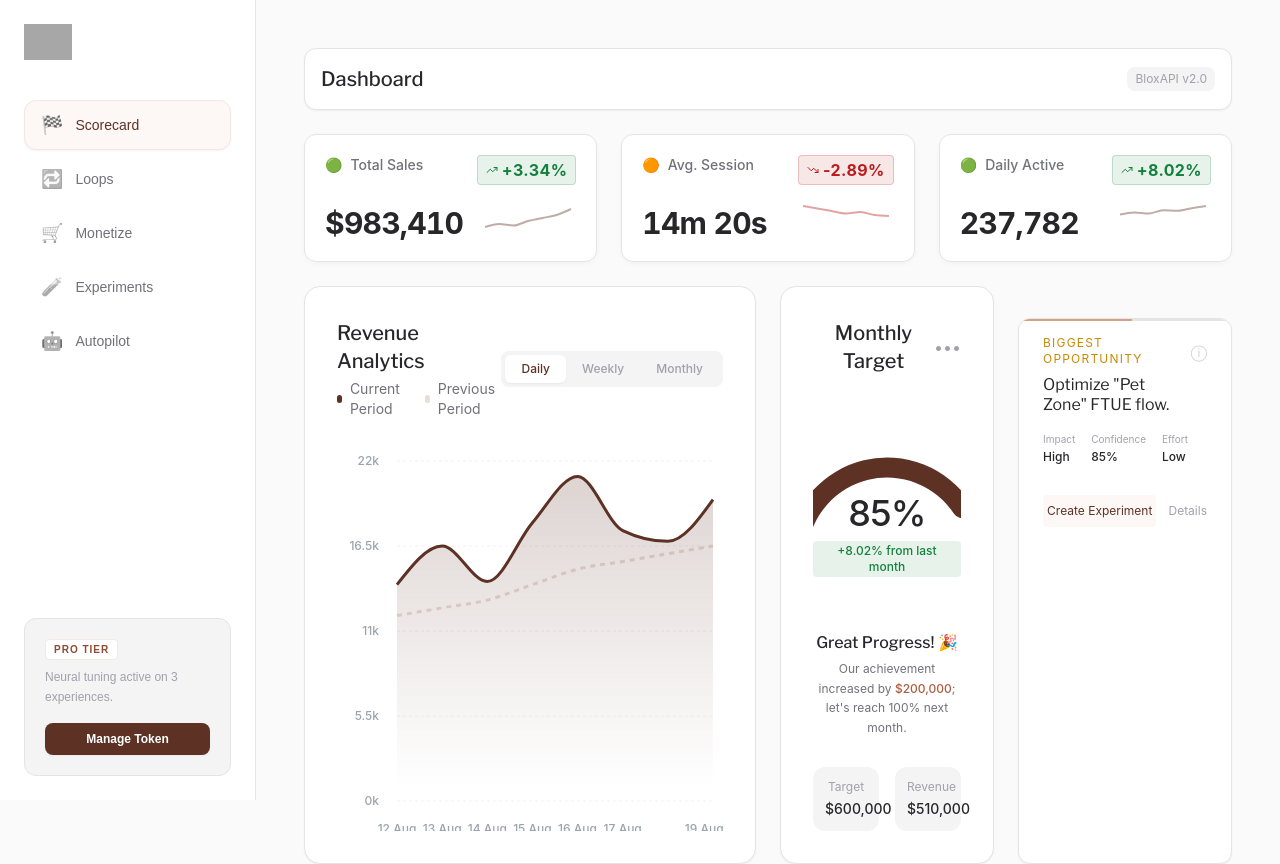
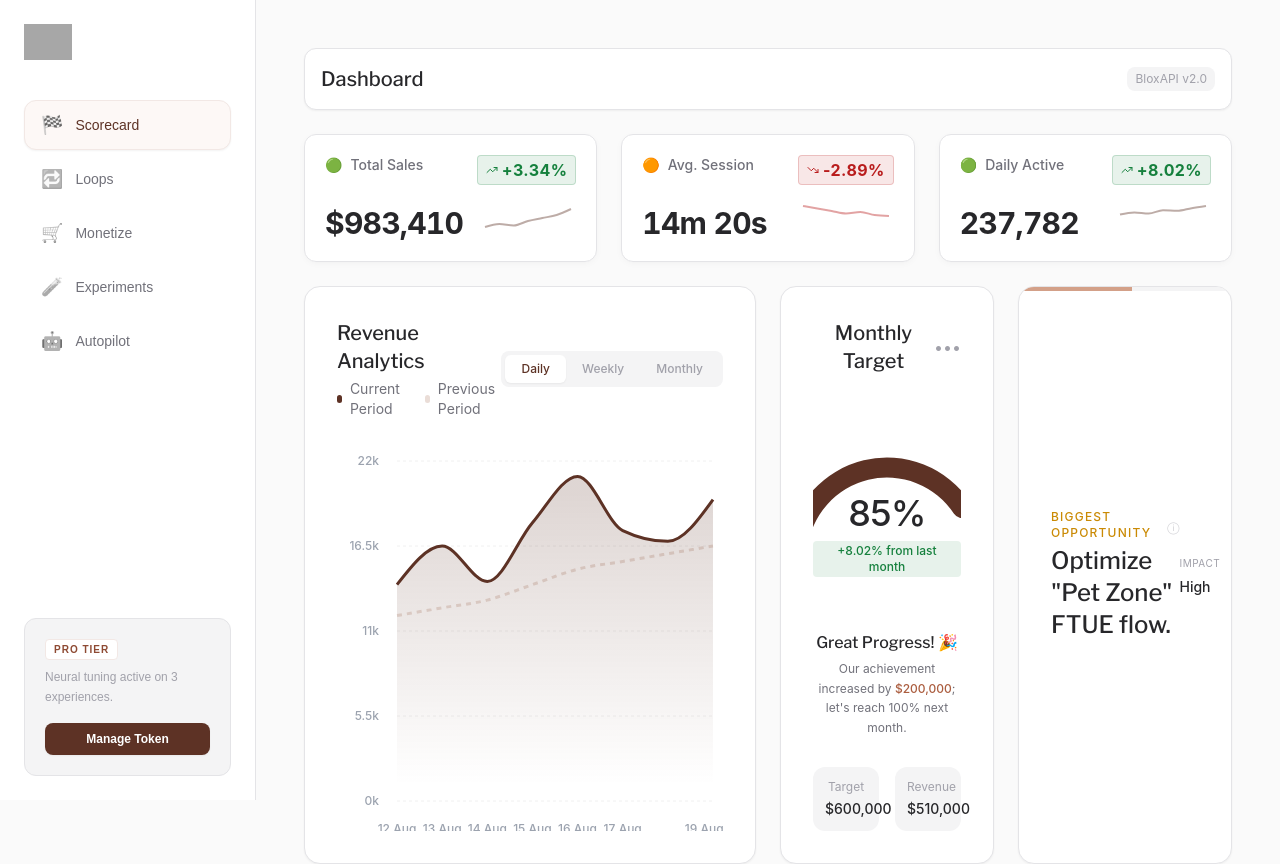
Before and after one commit to ShamzAfo01/blox-API-DAU-Chart, a React (Vite) app: page / in a window 1280 px wide. Shown: the top 864 px of the page. Built offline with nearby package versions, Linux system fonts and the light colour scheme; grey boxes are pictures that could not be loaded; a web font is replaced by a local one.

Commit message:
knyugtcgxfdsdcfg

```diff
--- a/components/FeatureCarousel.tsx
+++ b/components/FeatureCarousel.tsx
@@ -1,18 +1,18 @@
 import React, { useState, useEffect } from 'react';
 import { motion, AnimatePresence } from 'framer-motion';
-import { PieChart, Pie, Cell, ResponsiveContainer, Tooltip as RechartsTooltip } from 'recharts';
+import { PieChart, Pie, Cell, ResponsiveContainer } from 'recharts';
 
 interface FeatureCarouselProps {
-    className?: string; // Allow external sizing
+    className?: string;
 }
 
 const COLORS = ['#5d3225', '#e0c1b3', '#a1a1aa'];
 
 // Custom minimal tooltip component
 const InfoTooltip = ({ content }: { content: string }) => (
-    <div className="group relative inline-block ml-1 align-baseline">
-        <span className="cursor-help text-text-muted opacity-50 hover:opacity-100 transition-opacity">ⓘ</span>
-        <div className="invisible group-hover:visible absolute bottom-full left-1/2 -translate-x-1/2 mb-2 w-48 p-2 bg-surface border border-border text-xs text-text-secondary rounded shadow-sm opacity-0 group-hover:opacity-100 transition-all z-10 text-center font-normal">
+    <div className="group relative inline-block ml-2 align-middle">
+        <span className="cursor-help text-text-muted opacity-50 hover:opacity-100 transition-opacity text-xs">ⓘ</span>
+        <div className="invisible group-hover:visible absolute bottom-full left-1/2 -translate-x-1/2 mb-2 w-64 p-3 bg-surface border border-border text-xs text-text-secondary rounded-lg shadow-lg opacity-0 group-hover:opacity-100 transition-all z-50 text-center font-normal pointer-events-none">
             {content}
         </div>
     </div>
@@ -24,7 +24,7 @@ export const FeatureCarousel: React.FC<FeatureCarouselProps> = ({ className }) =
     useEffect(() => {
         const timer = setInterval(() => {
             setIndex((prev) => (prev + 1) % 3);
-        }, 3500); // 3.5s reading time (2s felt too fast for content)
+        }, 3500);
         return () => clearInterval(timer);
     }, []);
 
@@ -32,29 +32,42 @@ export const FeatureCarousel: React.FC<FeatureCarouselProps> = ({ className }) =
     const revenueData = [
         { name: 'Game Passes', value: 1200000 },
         { name: 'Dev Products', value: 950000 },
-        { name: 'Premium Payouts', value: 750000 },
+        { name: 'Premium', value: 750000 },
     ];
 
     const RevenueSlide = () => (
-        <div className="h-full flex flex-col">
-            <div className="flex justify-between items-start mb-2">
-                <div>
-                    <h3 className="text-base font-normal text-text-primary font-heading">Total Revenue Mix</h3>
-                    <p className="text-xs text-text-muted font-normal mt-1 text-balance">Breakdown of Robux sources this week.</p>
+        <div className="h-full flex items-center justify-between px-8 w-full">
+            <div className="flex-1">
+                <div className="flex items-center gap-2 mb-1">
+                    <span className="text-xs uppercase tracking-widest font-medium text-text-secondary">Revenue Insight</span>
+                    <InfoTooltip content="Breakdown of your Robux revenue sources for the current week." />
                 </div>
-                <button className="text-xs text-primary-500 hover:text-primary-700 font-normal underline decoration-dashed">Details</button>
+                <h3 className="text-2xl font-medium text-text-primary font-heading">
+                    Game Passes lead with <span className="text-primary-600">41%</span> mix.
+                </h3>
             </div>
 
-            <div className="flex-1 flex items-center gap-4">
-                <div className="h-24 w-24 flex-shrink-0 relative">
+            <div className="flex items-center gap-8">
+                <div className="flex gap-4">
+                    {revenueData.map((item, i) => (
+                        <div key={item.name} className="flex flex-col items-center">
+                            <span className="text-xs text-text-secondary mb-1">{item.name}</span>
+                            <div className="flex items-center gap-2">
+                                <div className="w-2 h-2 rounded-full" style={{ backgroundColor: COLORS[i] }} />
+                                <span className="text-lg font-medium text-text-primary">${(item.value / 1000).toFixed(0)}k</span>
+                            </div>
+                        </div>
+                    ))}
+                </div>
+                <div className="h-16 w-16 relative">
                     <ResponsiveContainer width="100%" height="100%">
                         <PieChart>
                             <Pie
                                 data={revenueData}
                                 cx="50%"
                                 cy="50%"
-                                innerRadius={28}
-                                outerRadius={40}
+                                innerRadius={20}
+                                outerRadius={30}
                                 paddingAngle={2}
                                 dataKey="value"
                                 stroke="none"
@@ -65,98 +78,74 @@ export const FeatureCarousel: React.FC<FeatureCarouselProps> = ({ className }) =
                             </Pie>
                         </PieChart>
                     </ResponsiveContainer>
-                    <div className="absolute inset-0 flex items-center justify-center pointer-events-none">
-                        <span className="text-[10px] text-text-muted">Mix</span>
                 </div>
-                </div>
-
-                <div className="flex-1 space-y-2">
-                    {revenueData.map((item, i) => (
-                        <div key={item.name} className="flex justify-between items-center text-xs">
-                            <div className="flex items-center gap-2">
-                                <div className="w-2 h-2 rounded-full" style={{ backgroundColor: COLORS[i] }} />
-                                <span className="text-text-secondary font-normal">{item.name}</span>
-                            </div>
-                            <span className="text-text-primary font-medium">${(item.value / 1000).toFixed(0)}k</span>
-                        </div>
-                    ))}
-                </div>
-            </div>
-            <div className="mt-auto pt-2 border-t border-dashed border-border flex justify-between items-center">
-                <span className="text-xs text-text-primary">Total</span>
-                <span className="text-sm font-medium text-text-primary">$2.9M</span>
+                <button className="text-sm text-primary-600 hover:text-primary-800 font-medium underline decoration-dashed transition-colors">Details</button>
             </div>
         </div>
     );
 
     // --- Slide 2: Biggest Opportunity ---
     const OpportunitySlide = () => (
-        <div className="h-full flex flex-col font-sans">
-            <div className="flex items-center gap-2 mb-2 text-yellow-600">
-                <span className="text-xs uppercase tracking-widest font-normal">Biggest Opportunity</span>
-                <InfoTooltip content="Based on peer benchmarks for Obby completion rates." />
+        <div className="h-full flex items-center justify-between px-8 w-full">
+            <div className="flex-1">
+                <div className="flex items-center gap-2 mb-1">
+                    <span className="text-xs uppercase tracking-widest font-medium text-yellow-600">Biggest Opportunity</span>
+                    <InfoTooltip content="Based on peer benchmarks for Obby completion rates in your genre." />
+                </div>
+                <h3 className="text-2xl font-medium text-text-primary font-heading">
+                    Optimize "Pet Zone" FTUE flow.
+                </h3>
             </div>
 
-            <h3 className="text-base font-normal text-text-primary font-heading mb-1 text-balance leading-tight">
-                Optimize "Pet Zone" FTUE flow.
-            </h3>
-
-            <div className="flex gap-4 my-3 text-xs text-text-secondary">
+            <div className="flex items-center gap-8">
+                <div className="flex gap-6 text-sm">
                     <div>
-                    <span className="block text-text-muted text-[10px] mb-0.5">Impact</span>
+                        <span className="block text-text-muted text-[10px] mb-1 uppercase tracking-wider">Impact</span>
                         <span className="text-text-primary font-medium">High</span>
                     </div>
                     <div>
-                    <span className="block text-text-muted text-[10px] mb-0.5">Confidence</span>
+                        <span className="block text-text-muted text-[10px] mb-1 uppercase tracking-wider">Confidence</span>
                         <span className="text-text-primary font-medium">85%</span>
                     </div>
                     <div>
-                    <span className="block text-text-muted text-[10px] mb-0.5">Effort</span>
+                        <span className="block text-text-muted text-[10px] mb-1 uppercase tracking-wider">Effort</span>
                         <span className="text-text-primary font-medium">Low</span>
                     </div>
                 </div>
-
-            <div className="mt-auto flex items-center gap-3">
-                <button className="flex-1 bg-primary-50 hover:bg-primary-100 text-primary-900 text-xs font-normal py-2 rounded transition-colors text-center">
+                <button className="bg-primary-50 hover:bg-primary-100 text-primary-900 border border-primary-200 text-sm font-medium px-4 py-2 rounded-lg transition-colors shadow-sm">
                     Create Experiment
                 </button>
-                <button className="text-xs text-text-muted hover:text-text-primary transition-colors">Details</button>
             </div>
         </div>
     );
 
     // --- Slide 3: Risk Detected ---
     const RiskSlide = () => (
-        <div className="h-full flex flex-col font-sans">
-            <div className="flex items-center gap-2 mb-2 text-red-600">
-                <span className="text-xs uppercase tracking-widest font-normal">Risk Detected</span>
+        <div className="h-full flex items-center justify-between px-8 w-full">
+            <div className="flex-1">
+                <div className="flex items-center gap-2 mb-1">
+                    <span className="text-xs uppercase tracking-widest font-medium text-red-600">Risk Detected</span>
                     <InfoTooltip content="Unusually high drop-off detected in the last 6 hours." />
                 </div>
-
-            <h3 className="text-base font-normal text-text-primary font-heading mb-1 text-balance leading-tight">
+                <h3 className="text-2xl font-medium text-text-primary font-heading">
                     High abandonment in store checkout.
                 </h3>
+            </div>
 
-            <div className="flex gap-4 my-3 text-xs text-text-secondary">
+            <div className="flex items-center gap-8">
+                <div className="flex gap-6 text-sm">
                     <div>
-                    <span className="block text-text-muted text-[10px] mb-0.5">Impact</span>
+                        <span className="block text-text-muted text-[10px] mb-1 uppercase tracking-wider">Impact</span>
                         <span className="text-text-primary font-medium">Medium</span>
                     </div>
                     <div>
-                    <span className="block text-text-muted text-[10px] mb-0.5">Confidence</span>
-                    <span className="text-text-primary font-medium">90%</span>
-                </div>
-                <div>
-                    <span className="block text-text-muted text-[10px] mb-0.5">Risk</span>
+                        <span className="block text-text-muted text-[10px] mb-1 uppercase tracking-wider">Risk</span>
                         <span className="text-text-primary font-medium">Medium</span>
                     </div>
                 </div>
-
-            <div className="mt-auto flex items-center gap-3">
-                <button className="flex-1 border border-red-200 text-red-700 hover:bg-red-50 text-xs font-normal py-2 rounded transition-colors text-center">
+                <button className="bg-white hover:bg-red-50 text-red-700 border border-red-200 text-sm font-medium px-4 py-2 rounded-lg transition-colors shadow-sm">
                     Mitigate Risk
                 </button>
-                <button className="text-xs text-text-muted hover:text-text-primary transition-colors">Details</button>
             </div>
         </div>
     );
@@ -164,11 +153,11 @@ export const FeatureCarousel: React.FC<FeatureCarouselProps> = ({ className }) =
     const slides = [<RevenueSlide />, <OpportunitySlide />, <RiskSlide />];
 
     return (
-        <div className={`relative bg-surface border border-border rounded-xl mt-8 pt-4 pb-4 px-6 overflow-hidden shadow-sm ${className}`}>
-            {/* Progress Bar */}
-            <div className="absolute top-0 left-0 right-0 flex h-0.5">
+        <div className={`relative bg-surface border border-border rounded-2xl overflow-hidden shadow-sm h-32 ${className}`}>
+            {/* Simple Line Progress Bar */}
+            <div className="absolute top-0 left-0 right-0 flex h-1">
                 {[0, 1, 2].map((i) => (
-                    <div key={i} className="flex-1 bg-border relative overflow-hidden">
+                    <div key={i} className="flex-1 bg-surface-elevated relative overflow-hidden">
                         {i === index && (
                             <motion.div
                                 className="absolute inset-0 bg-primary-400"
@@ -182,15 +171,15 @@ export const FeatureCarousel: React.FC<FeatureCarouselProps> = ({ className }) =
                 ))}
             </div>
 
-            <div className="h-48 relative">
+            <div className="h-full relative">
                 <AnimatePresence mode='wait'>
                     <motion.div
                         key={index}
-                        initial={{ opacity: 0, x: 10 }}
-                        animate={{ opacity: 1, x: 0 }}
-                        exit={{ opacity: 0, x: -10 }}
-                        transition={{ duration: 0.4, ease: "easeInOut" }}
-                        className="h-full"
+                        initial={{ opacity: 0, y: 5 }}
+                        animate={{ opacity: 1, y: 0 }}
+                        exit={{ opacity: 0, y: -5 }}
+                        transition={{ duration: 0.4, ease: "easeOut" }}
+                        className="h-full w-full"
                     >
                         {slides[index]}
                     </motion.div>
```
Lines whose indentation alone changed are shown as unchanged.
